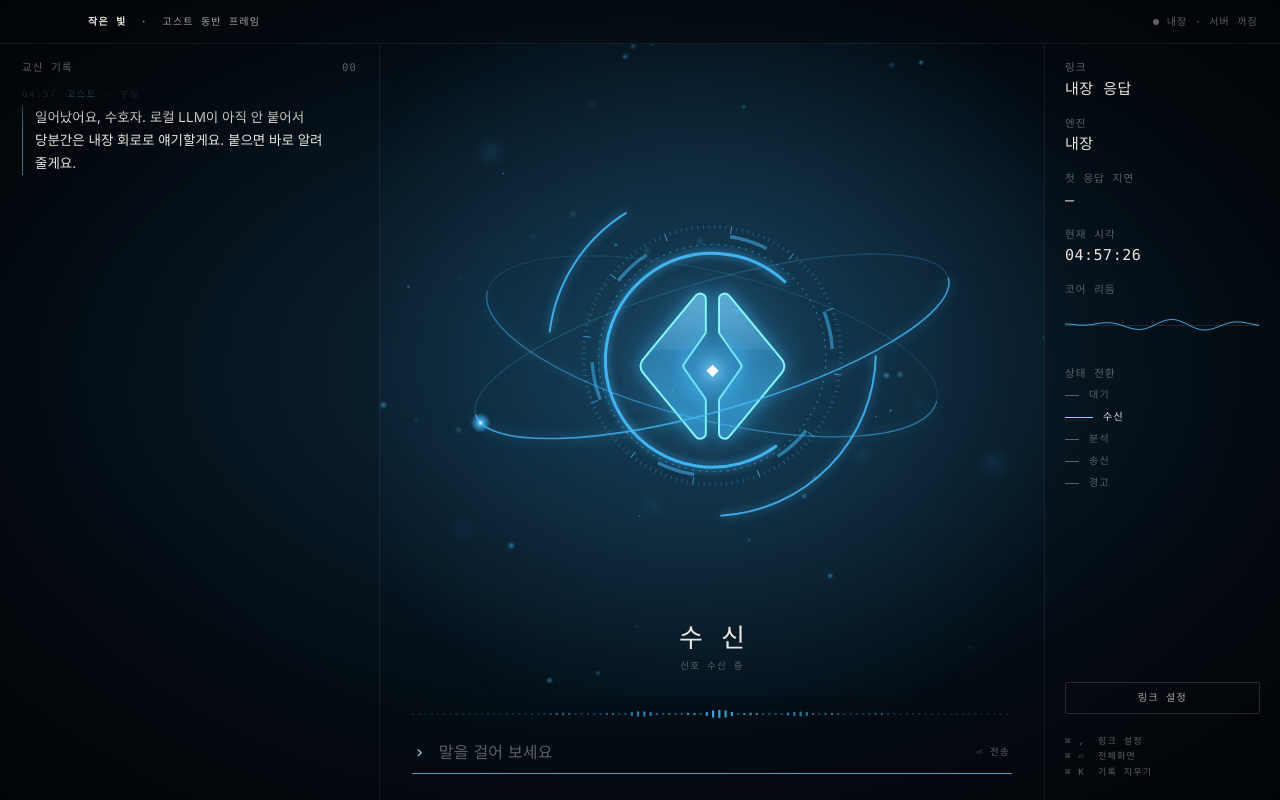
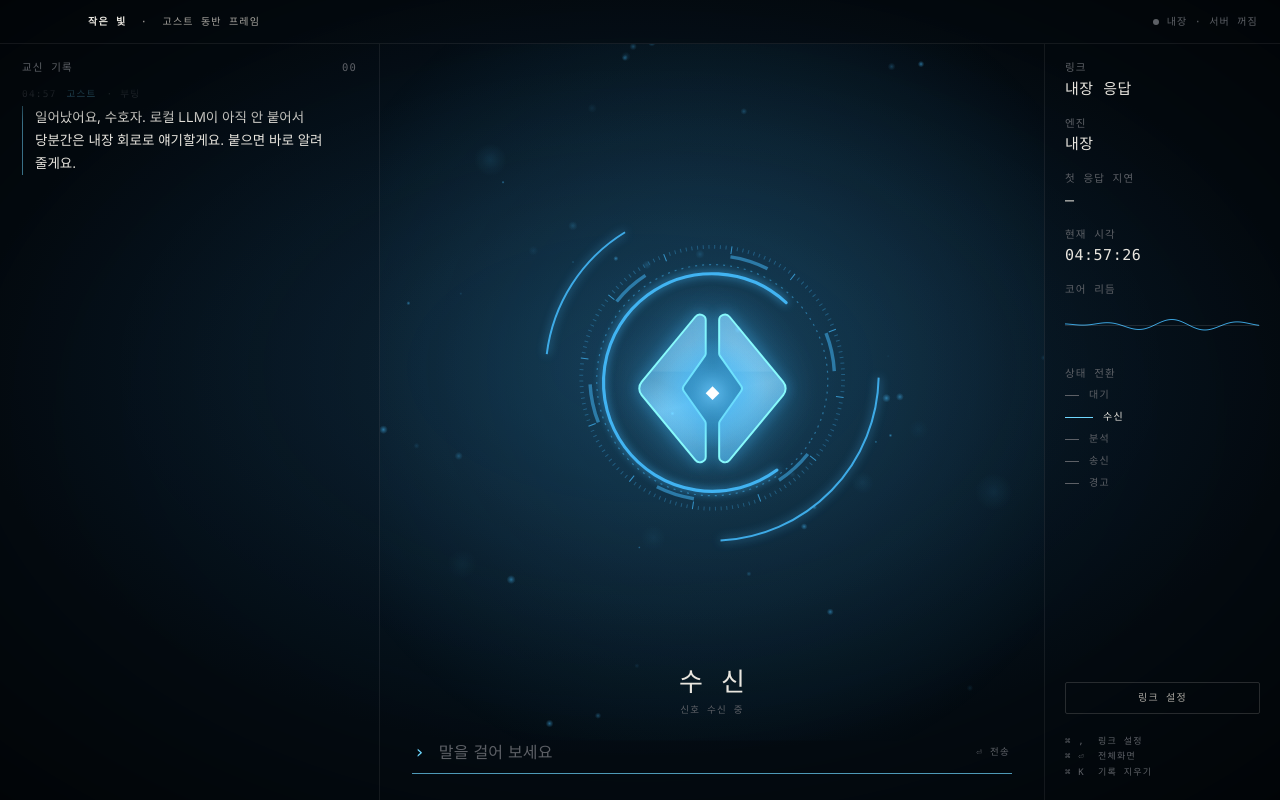
Before and after one commit to Eun-little-light/little-light, a plain HTML site: page index.html in a window 1280 px wide. Drawn offline with Linux system fonts and the light colour scheme; no server answers; animation ran at ten frames a second.

Commit message:
v3.1: 눈빛으로 상태 표현, 궤도선·음성 그래프 제거
- 눈 아래 음성 막대 그래프 제거
- 눈 주위를 돌던 입체 궤도선과 궤도 광점 제거
- 수신·송신을 눈의 밝기(숨 쉬듯 / 글자마다 밝아짐)와 다이아몬드를 지나는 빛줄기로 표현
- 시선: 스프링 물리, 층별 시차, 고개 돌림 효과, 대기 중 두리번거림, 입력 중 입력창 응시
- 앱 버전 3.1

Co-Authored-By: Claude Opus 5.5 <noreply@anthropic.com>

```diff
--- a/index.html
+++ b/index.html
@@ -170,7 +170,6 @@
       grid-column: 2; grid-row: 3;
       padding: 0 32px 26px;
     }
-    #voice { width: 100%; height: 34px; display: block; margin-bottom: 10px; }
     .cmd-line {
       display: flex; align-items: center; gap: 14px;
       border-bottom: 1px solid var(--line-2);
@@ -302,7 +301,6 @@
     </aside>
 
     <footer class="command">
-      <canvas id="voice"></canvas>
       <form class="cmd-line" id="cmdForm" autocomplete="off">
         <span class="caret">›</span>
         <input id="cmdInput" type="text" placeholder="말을 걸어 보세요" spellcheck="false" />
@@ -1116,7 +1114,6 @@
    * ======================================================================== */
   const core = $("core"), cx2 = core.getContext("2d");
   const pulse = $("pulse"), px2 = pulse.getContext("2d");
-  const voice = $("voice"), vx2 = voice.getContext("2d");
 
   function fit(c) {
     const dpr = window.devicePixelRatio || 1;
@@ -1206,16 +1203,6 @@
     c.closePath();
   }
 
-  function drawOrbit(c, cx, cy, rx, ry, rot, from, to, alpha, width, glow) {
-    c.save();
-    c.translate(cx, cy); c.rotate(rot);
-    c.beginPath(); c.ellipse(0, 0, rx, ry, 0, from, to);
-    c.strokeStyle = rgba(accent, alpha); c.lineWidth = width;
-    if (glow) { c.shadowColor = rgba(accent, 0.9); c.shadowBlur = 12; }
-    c.stroke();
-    c.restore();
-  }
-
   function drawBokeh(c, w, h, t, front) {
     for (const b of bokeh) {
       if (b.front !== front) continue;
@@ -1229,6 +1216,15 @@
     }
   }
 
+  // ── 눈빛: 그래프 대신 눈의 밝기와 빛줄기로 수신·송신을 표현 ──
+  function eyeGlow(t) {
+    const m = State.mode, e = State.energy;
+    if (m === "SPEAK")  return 0.95 + e * 0.75 + Math.sin(t * 23) * 0.1 * e;   // 말할 때: 글자마다 번쩍
+    if (m === "LISTEN") return 0.8 + Math.sin(t * 2.6) * 0.22;                 // 들을 때: 천천히 숨 쉬듯
+    if (m === "THINK")  return 0.7 + Math.sin(t * 1.3) * 0.18;
+    if (m === "ALERT")  return 0.9 + Math.sin(t * 9) * 0.3;
+    return 0.6 + Math.sin(t * 1.2) * 0.08;
+  }
   function drawCore(t, dt) {
     const { w, h, dpr } = fit(core);
     const c = cx2;
@@ -1254,12 +1250,6 @@
     halo.addColorStop(1, rgba(accent, 0));
     c.fillStyle = halo; c.fillRect(0, 0, w, h);
     drawBokeh(c, w, h, t, false);
-
-    // 궤도 (뒤쪽 절반)
-    const oRx = R * 1.3, oRy = R * 0.34;
-    const o1 = -0.32 + Math.sin(t * 0.25) * 0.04, o2 = 0.22 + Math.cos(t * 0.21) * 0.04;
-    drawOrbit(c, cx, cy, oRx, oRy, o1, Math.PI, Math.PI * 2, 0.22, 1.2, false);
-    drawOrbit(c, cx, cy, oRx * 0.94, oRy * 1.15, o2, Math.PI, Math.PI * 2, 0.16, 1, false);
 
     // 렌즈 어셈블리 (시선 추적)
     const at = (d) => [cx + State.lookX * R * d, cy + State.lookY * R * d];
@@ -1324,6 +1314,11 @@
 
     c.save(); c.translate(ex, ey); c.scale(turnX, turnY); c.translate(-ex, -ey);
     // 스플릿 다이아몬드 (둥근 모서리 + 내부 홀로그램 결)
+    const glow = eyeGlow(t);
+    const gk = Math.min(1.35, 0.7 + glow * 0.35);
+    // 다이아몬드를 가로지르는 빛줄기: 말할 때 빠르게, 들을 때 느리게
+    const sweepSpeed = m === "SPEAK" ? 1.3 : m === "LISTEN" ? 0.45 : m === "THINK" ? 0.3 : 0.12;
+    const sweep = (t * sweepSpeed) % 1.6;          // 0~1 구간에서만 보임, 나머지는 쉬는 시간
     const pulseK = m === "SPEAK" ? 1 + Math.sin(t * 16) * 0.05 + State.energy * 0.04
                  : m === "THINK" ? 1 + Math.sin(t * 8) * 0.03 : 1 + Math.sin(t * 2.4) * 0.015;
     const dH = R * 0.47 * pulseK, dW = R * 0.4 * pulseK, gap = R * 0.035, inr = 0.4;
@@ -1339,10 +1334,10 @@
       c.save();
       roundedPoly(c, pts, radii);
       const fg = c.createLinearGradient(ex, ey - dH, ex + s * dW, ey + dH);
-      fg.addColorStop(0, rgba(accent, 0.55));
-      fg.addColorStop(0.5, rgba(accent, 0.28));
-      fg.addColorStop(1, rgba(accent, 0.5));
-      c.shadowColor = rgba(accent, 1); c.shadowBlur = m === "SPEAK" ? 34 : 24;
+      fg.addColorStop(0, rgba(accent, Math.min(0.85, 0.55 * gk)));
+      fg.addColorStop(0.5, rgba(accent, Math.min(0.6, 0.28 * gk)));
+      fg.addColorStop(1, rgba(accent, Math.min(0.8, 0.5 * gk)));
+      c.shadowColor = rgba(accent, 1); c.shadowBlur = 14 + glow * 22;
       c.fillStyle = fg; c.fill();
       c.shadowBlur = 0;
       c.clip();
@@ -1350,6 +1345,15 @@
       const hl = c.createLinearGradient(ex, ey - dH, ex, ey);
       hl.addColorStop(0, "rgba(255,255,255,0.28)"); hl.addColorStop(1, "rgba(255,255,255,0)");
       c.fillStyle = hl; c.fillRect(ex - dW, ey - dH, dW * 2, dH * 0.8);
+      if (sweep < 1) {
+        const sxp = ex - dW * 1.4 + sweep * dW * 2.8;
+        const band = c.createLinearGradient(sxp - dW * 0.35, ey - dH, sxp + dW * 0.35, ey + dH);
+        const sa = (m === "SPEAK" ? 0.5 + State.energy * 0.35 : m === "LISTEN" ? 0.35 : 0.18) * Math.sin(sweep * Math.PI);
+        band.addColorStop(0, "rgba(255,255,255,0)"); band.addColorStop(0.5, `rgba(235,250,255,${sa})`); band.addColorStop(1, "rgba(255,255,255,0)");
+        c.globalCompositeOperation = "lighter";
+        c.fillStyle = band; c.fillRect(ex - dW * 1.5, ey - dH, dW * 3, dH * 2);
+        c.globalCompositeOperation = "source-over";
+      }
       c.restore();
       // 테두리
       roundedPoly(c, pts, radii);
@@ -1363,26 +1367,15 @@
     c.restore();
 
     // 중심 다이아몬드 광점
-    const cs = R * (0.045 + State.energy * 0.012) * (m === "SPEAK" ? 1 + Math.sin(t * 20) * 0.15 : 1);
-    const cg = c.createRadialGradient(px, py, 0, px, py, cs * 5);
-    cg.addColorStop(0, rgba(accent, 0.8)); cg.addColorStop(1, rgba(accent, 0));
-    c.fillStyle = cg; c.beginPath(); c.arc(px, py, cs * 5, 0, Math.PI * 2); c.fill();
+    const cs = R * 0.045 * (0.85 + glow * 0.3);
+    const haloR = cs * (3.5 + glow * 2.5);
+    const cg = c.createRadialGradient(px, py, 0, px, py, haloR);
+    cg.addColorStop(0, rgba(accent, Math.min(1, 0.55 + glow * 0.3))); cg.addColorStop(1, rgba(accent, 0));
+    c.fillStyle = cg; c.beginPath(); c.arc(px, py, haloR, 0, Math.PI * 2); c.fill();
     c.save(); c.translate(px, py); c.rotate(Math.PI / 4);
-    c.shadowColor = "#fff"; c.shadowBlur = 16;
+    c.shadowColor = "#fff"; c.shadowBlur = 10 + glow * 14;
     c.fillStyle = "#ffffff"; c.fillRect(-cs / 2, -cs / 2, cs, cs);
     c.restore();
-
-    // 궤도 (앞쪽 절반) + 궤도 위 광점
-    drawOrbit(c, cx, cy, oRx, oRy, o1, 0, Math.PI, 0.75, 1.6, true);
-    drawOrbit(c, cx, cy, oRx * 0.94, oRy * 1.15, o2, 0, Math.PI, 0.5, 1.2, true);
-    const sa = (t * 0.6 * fast) % (Math.PI * 2);
-    if (sa < Math.PI) {
-      const px = Math.cos(sa) * oRx, py = Math.sin(sa) * oRy;
-      const sx = cx + px * Math.cos(o1) - py * Math.sin(o1), sy = cy + px * Math.sin(o1) + py * Math.cos(o1);
-      const sg = c.createRadialGradient(sx, sy, 0, sx, sy, 10);
-      sg.addColorStop(0, "rgba(255,255,255,0.95)"); sg.addColorStop(0.3, rgba(accent, 0.8)); sg.addColorStop(1, rgba(accent, 0));
-      c.fillStyle = sg; c.beginPath(); c.arc(sx, sy, 10, 0, Math.PI * 2); c.fill();
-    }
 
     drawBokeh(c, w, h, t, true);
   }
@@ -1406,29 +1399,12 @@
     px2.fillRect(0, h / 2, w, 1);
   }
 
-  function drawVoice(t) {
-    const { w, h, dpr } = fit(voice);
-    vx2.setTransform(dpr, 0, 0, dpr, 0, 0);
-    vx2.clearRect(0, 0, w, h);
-    const n = 96, step = w / n;
-    const live = State.mode === "SPEAK" ? 0.35 + State.energy * 0.65 : State.mode === "LISTEN" ? 0.25 : 0;
-    for (let i = 0; i < n; i++) {
-      const k = Math.abs(i - n / 2) / (n / 2);
-      const env = Math.pow(1 - k, 1.6);
-      const v = live * env * Math.abs(Math.sin(t * 13 + i * 0.5) * Math.cos(t * 7.3 - i * 0.23));
-      const bh = Math.max(1, v * h);
-      vx2.fillStyle = live ? rgba(accent, 0.25 + env * 0.6) : rgba(INK, 0.12);
-      vx2.fillRect(i * step, (h - bh) / 2, Math.max(1, step * 0.35), bh);
-    }
-  }
-
   function loop(now) {
     const t = now / 1000;
     const dt = Math.min(0.05, last ? t - last : 0);
     last = t;
     drawCore(t, dt);
     drawPulse(t);
-    drawVoice(t);
     requestAnimationFrame(loop);
   }
 
```
Also changed, not shown: 1 other file.
